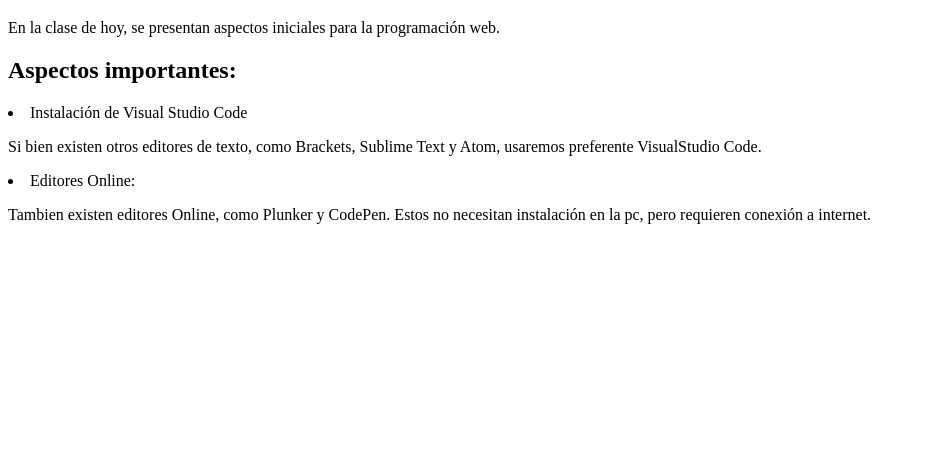
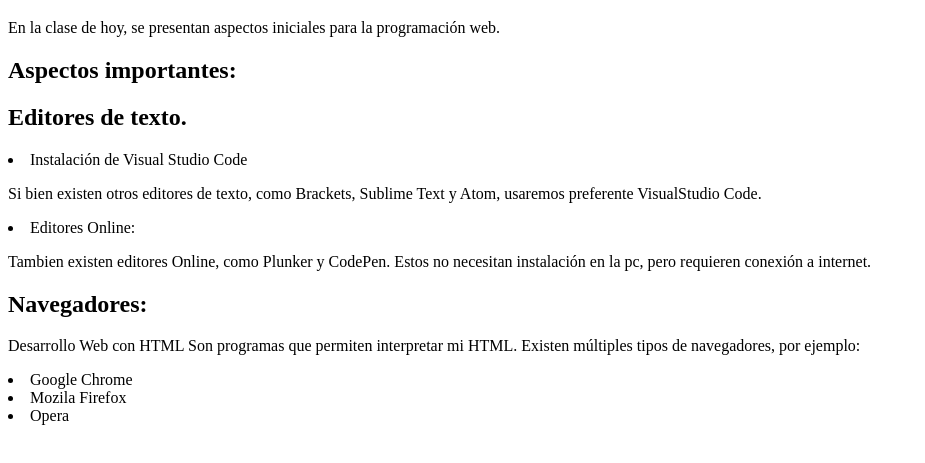
Before and after one commit to Rodrigo-Emca/EducacionIT-ProgramacionFullStack, a plain HTML site: page clase.01/clase01.html in a window 1280 px wide. Shown: the part 87-550 px from the top of the page, without its empty margins (0-925 px from the left). Drawn offline with Linux system fonts and the light colour scheme.

Commit message:
Se complementa contenido de la clase 01

```diff
--- a/clase.01/clase01.html
+++ b/clase.01/clase01.html
@@ -14,10 +14,18 @@
         <p>En la clase de hoy, se presentan aspectos iniciales para la programación web.</p>
 
         <h2>Aspectos importantes:</h2>
+        <h2>Editores de texto.</h2>
         <li>Instalación de Visual Studio Code</li>
             <p>Si bien existen otros editores de texto, como Brackets, Sublime Text y Atom, usaremos preferente VisualStudio Code.</p>
         <li>Editores Online:</li>
             <p>Tambien existen editores Online, como Plunker y CodePen. Estos no necesitan instalación en la pc, pero requieren conexión a internet.</p>
+
+        <h2>Navegadores:</h2>
+        <p>Desarrollo Web con HTML
+            Son programas que permiten interpretar mi HTML. Existen múltiples tipos de navegadores, por ejemplo:</p>
+            <li>Google Chrome</li>
+            <li>Mozila Firefox</li>
+            <li>Opera</li>
     </body>
 </body>
 </html>
```
